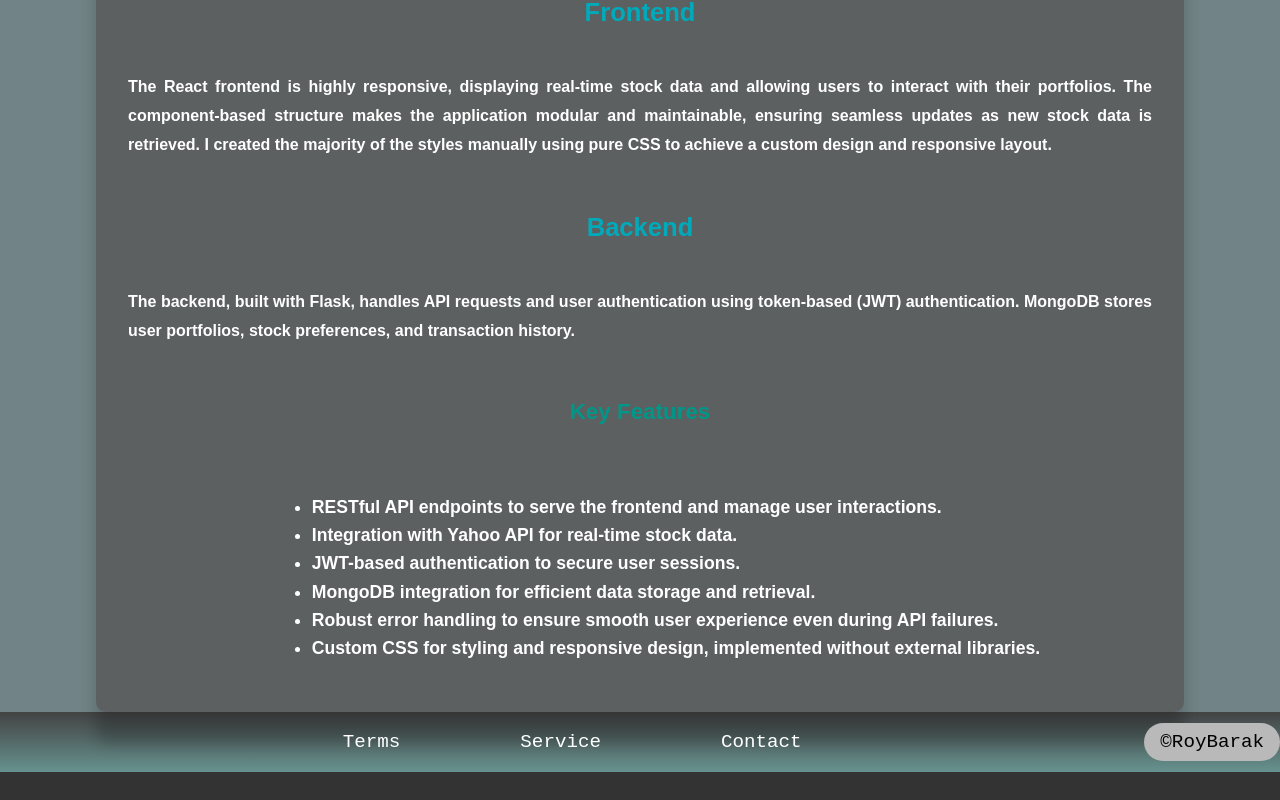
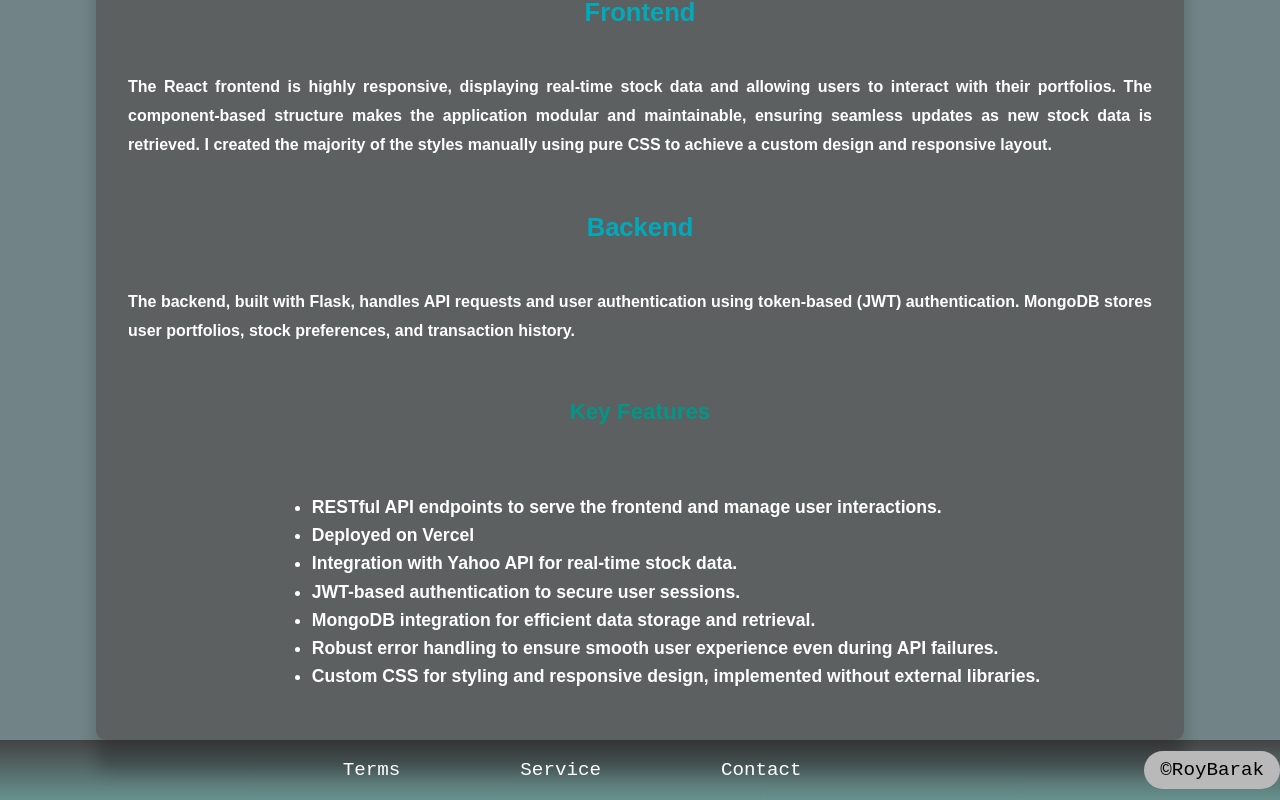
Before and after one commit to Roy-Barak/MyStock-Front, a React (Create React App) app: page /about in a window 1280 px wide. Shown: the part 1438-2238 px from the top of the page. Before the commit the page ends 2210 px from the top, so only its background shows below. Built offline with nearby package versions, Linux system fonts and the light colour scheme; no server answers.

Commit message:
about add deployed

```diff
--- a/src/pages/about/aboutPart2.jsx
+++ b/src/pages/about/aboutPart2.jsx
@@ -30,6 +30,7 @@ export default function AboutPart2() {
                 <h4 className="about-sub-subtitle">Key Features</h4>
                 <ul className="about-list">
                     <li>RESTful API endpoints to serve the frontend and manage user interactions.</li>
+                    <li>Deployed on Vercel</li>
                     <li>Integration with Yahoo API for real-time stock data.</li>
                     <li>JWT-based authentication to secure user sessions.</li>
                     <li>MongoDB integration for efficient data storage and retrieval.</li>
```
